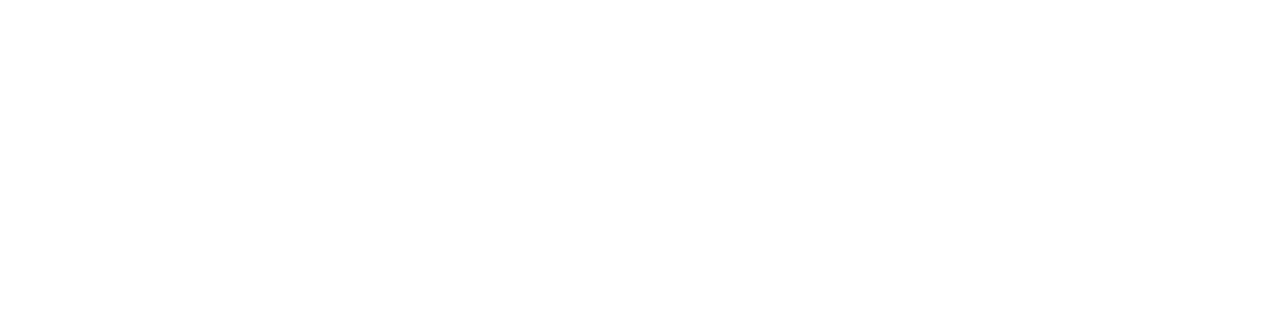
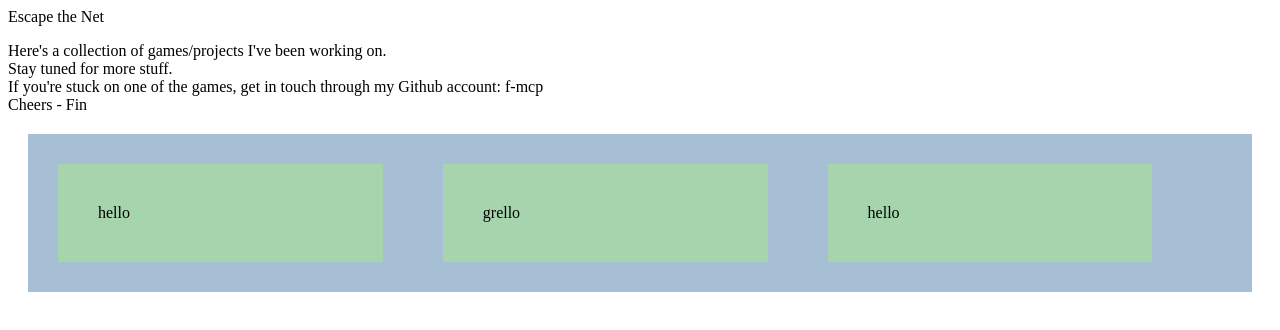
Before and after one commit to f-mcp/f-mcp.github.io, a plain HTML site: page index.html in a window 1280 px wide. Drawn offline with Linux system fonts and the light colour scheme.

Commit message:
Update index.html

```diff
--- a/index.html
+++ b/index.html
@@ -3,12 +3,50 @@
 <head>
     <meta charset="UTF-8">
     <meta name="viewport" content="width=device-width, initial-scale=1.0">
-    <link rel="stylesheet" href="">
     <title>Escape the Net</title>
+    <!-- Home page for my projects -->
 </head>
 <body>
+<style>
+    .container {
+        display: flex;
+        flex-direction: row;
+        margin: 20px;
+        background-color: #a6bfd5;
+    }
+
+    .inner {
+        width: 20%;
+        padding: 40px;
+        margin: 30px;
+        background-color: #a6d5ad;
+    }
+</style>
 
 
+<Header>
+    Escape the Net
+</Header>
+
+<p>Here's a collection of games/projects I've been working on. <br>
+    Stay tuned for more stuff. <br>
+    If you're stuck on one of the games, get in touch through my Github account: f-mcp <br>
+    Cheers - Fin</p>
+
+<section class="container">
+
+    <div class="inner">
+        hello
+    </div>
+
+    <div class="inner">
+        grello
+    </div>
+
+    <div class="inner">
+        hello
+    </div>
+</section>
 
 
 </body>
```
